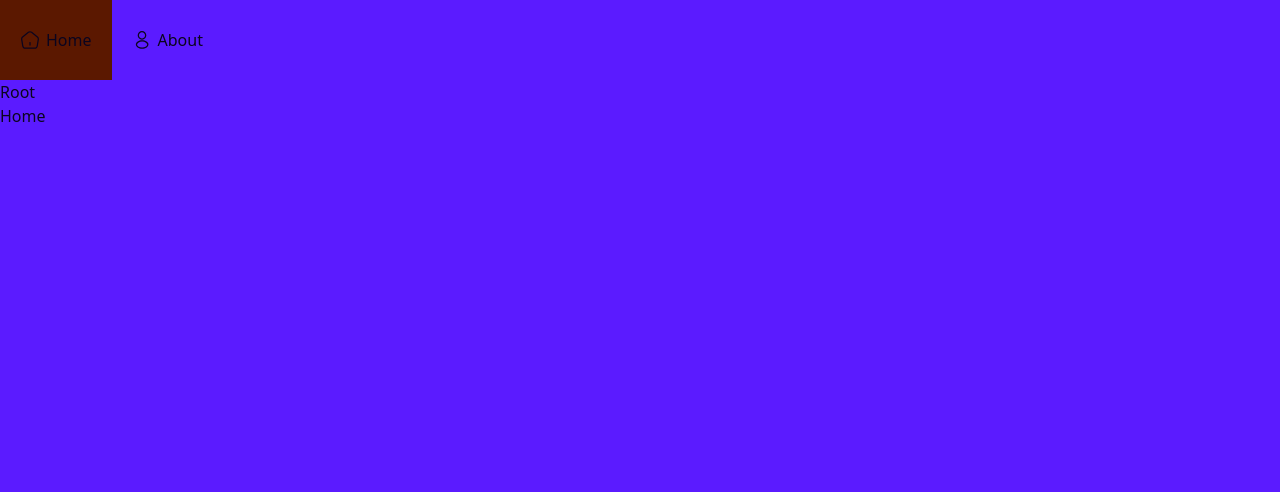
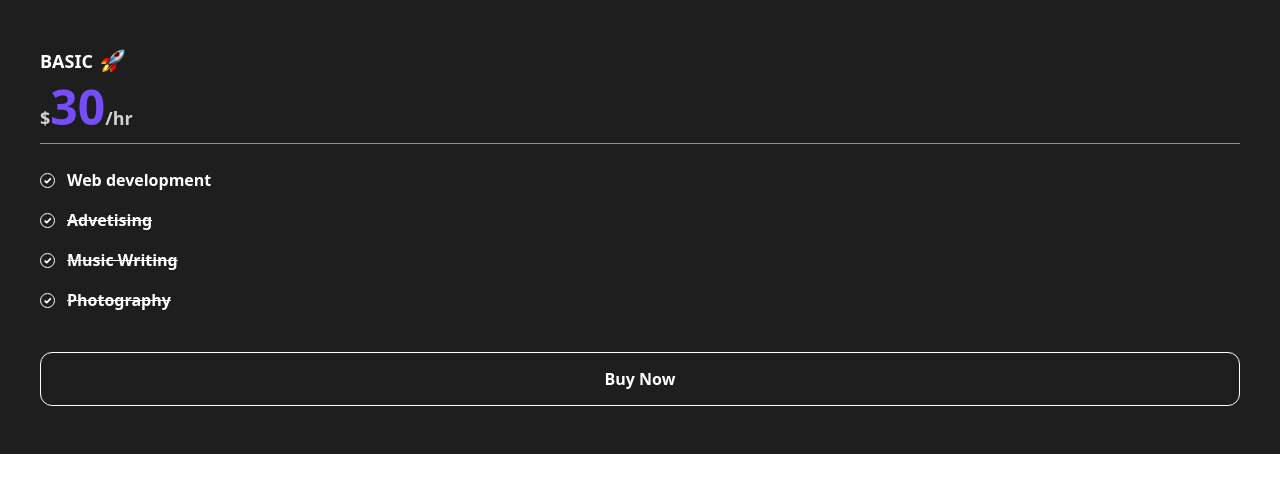
Before and after one commit to vnko1/portfolio, a Next.js app: page / in a window 1280 px wide. Shown: the top 492 px of the page. Built offline with nearby package versions, Linux system fonts and the light colour scheme.

Commit message:
added: Price card

```diff
--- a/src/app/@tabs/about/page.tsx
+++ b/src/app/@sections/about/page.tsx
@@ -1,7 +1,7 @@
 import React from "react";
 
 const About = () => {
-  return <section>About</section>;
+  return null;
 };
 
 export default About;
--- a/src/app/@tabs/page.tsx
+++ b/src/app/@sections/page.tsx
@@ -1,7 +1,7 @@
 import React from "react";
 
 const Home = () => {
-  return <section>Home</section>;
+  return null;
 };
 
 export default Home;
--- a/src/app/default.tsx
+++ b/src/app/default.tsx
@@ -1,7 +1,7 @@
 import React from "react";
 
 const Default = () => {
-  return <section>Root</section>;
+  return null;
 };
 
 export default Default;
--- a/src/app/layout.tsx
+++ b/src/app/layout.tsx
@@ -1,10 +1,8 @@
 import React from "react";
 import type { Metadata } from "next";
-import { Poppins, Bai_Jamjuree, Inter } from "next/font/google";
+import { Inter } from "next/font/google";
+import "@/lib/extensions/string";
 import "@/styles/globals.css";
-import Link from "next/link";
-import { NavLink } from "@/components";
-import { IconsEnum } from "@/types";
 
 const inter = Inter({
   variable: "--font-poppins",
@@ -18,24 +16,20 @@ export const metadata: Metadata = {
   description: "Andrii Valenko portfolio",
 };
 
+export const revalidate = 300;
+
 export default function RootLayout({
   children,
-  tabs,
+  sections,
 }: Readonly<{
   children: React.ReactNode;
-  tabs: React.ReactNode;
+  sections: React.ReactNode;
 }>) {
   return (
     <html lang="en">
       <body className={inter.variable}>
-        <NavLink icon={IconsEnum.Home} href={"/"}>
-          Home
-        </NavLink>
-        <NavLink icon={IconsEnum.Frame} href={"/about"}>
-          About
-        </NavLink>
         <main>
-          {children} {tabs}
+          {children} {sections}
         </main>
       </body>
     </html>
--- a/src/app/page.tsx
+++ b/src/app/page.tsx
@@ -1,5 +1,18 @@
 import { PriceCard } from "@/components";
 
 export default async function Home() {
-  return <section>Root</section>;
+  return (
+    <section>
+      <PriceCard
+        tariff="basic"
+        icon={{ url: "/rocket.png", id: 1, documentId: "ads" }}
+        currency="$"
+        id={1}
+        documentId="asd"
+        amount={30}
+        billing_system={"/hr"}
+        includes={"Web development; -Advetising; -Music Writing; -Photography"}
+      />
+    </section>
+  );
 }
--- a/src/components/base/NavLink/NavLink.tsx
+++ b/src/components/base/NavLink/NavLink.tsx
@@ -1,6 +1,7 @@
 "use client";
 import React from "react";
 import Link, { LinkProps } from "next/link";
+import { usePathname } from "next/navigation";
 
 import { IconsEnum } from "@/types";
 import { Icon } from "@/components";
@@ -21,7 +22,9 @@ const NavLink: React.FC<Props> = ({
   href,
   ...props
 }) => {
+  const pathname = usePathname();
   const { push } = useRouter();
+
   const handleClick = async (
     e: React.MouseEvent<HTMLAnchorElement, MouseEvent>
   ) => {
@@ -33,11 +36,15 @@ const NavLink: React.FC<Props> = ({
     document.body.classList.remove("page-transition");
   };
 
+  const baseClassNames = `inline-flex items-center justify-center gap-0-lg px-2-xs py-3-xs transition-all duration-300 font-normal text-xxs leading-16 text-light-primary dark:text-dark-primary hover:bg-light-secondary focus:bg-light-secondary dark:hover:bg-dark-secondary dark:focus:bg-dark-secondary ${
+    pathname === href ? "bg-light-secondary dark:bg-dark-secondary" : ""
+  } ${classNames}`;
+
   return (
     <Link
       href={href}
       onClick={handleClick}
-      className={`inline-flex items-center justify-center gap-0-lg px-2-xs py-3-xs transition-all duration-300 font-normal text-xxs leading-16 text-light-primary dark:text-dark-primary hover:bg-light-secondary focus:bg-light-secondary dark:hover:bg-dark-secondary dark:focus:bg-dark-secondary ${classNames}`}
+      className={baseClassNames}
       {...props}
     >
       <Icon icon={icon} size={size} />
--- a/src/components/base/PriceCard/PriceCard.tsx
+++ b/src/components/base/PriceCard/PriceCard.tsx
@@ -1,15 +1,74 @@
 import React from "react";
+import Image from "next/image";
+import Link from "next/link";
 
-import { PriceCardType } from "@/types";
+import { IconsEnum, PriceCardType } from "@/types";
+import { Icon } from "@/components";
 
 interface Props extends PriceCardType {
   classNames?: string;
+  alt?: string;
 }
 
-const PriceCard: React.FC<Props> = ({ classNames, tariff }) => {
+const PriceCard: React.FC<Props> = ({
+  classNames,
+  tariff,
+  icon,
+  alt = "tariff icon",
+  currency,
+  amount,
+  billing_system,
+  includes,
+}) => {
   return (
-    <div className={`flex flex-col px-4-xs py-4-xl ${classNames}`}>
-      PriceCard
+    <div
+      className={`flex flex-col px-4-xs py-4-xl bg-light-primary dark:bg-dark-primary ${
+        classNames || ""
+      }`}
+    >
+      <h4 className="flex items-center gap-0-xl mb-1-xs text-xs font-semibold leading-18 text-light-light dark:text-dark-light uppercase">
+        {tariff}
+        {icon && (
+          <Image
+            src={icon.url}
+            alt={alt}
+            width={"0"}
+            height={"0"}
+            className="max-w-2-md w-full"
+          />
+        )}
+      </h4>
+      <p className="font-bold text-xs leading-24 text-light-light/[0.8] dark:text-dark-light/[0.8] after:block after:h-[1px] after:mt-1-sm after:mb-2-md after:bg-light-line dark:after:bg-dark-line">
+        <span>{currency}</span>
+        <span className="text-xl leading-48 text-light-accent-100 dark:text-dark-accent-100">
+          {amount}
+        </span>
+        <span>{billing_system}</span>
+      </p>
+      <ul className="flex flex-col gap-1-lg mb-4-xs">
+        {includes.parseList().map((el, idx) => {
+          const isInactive = el.hasChar();
+          return (
+            <li
+              key={idx}
+              className={`flex items-center gap-1-sm text-xxs font-semibold text-white leading-24 ${
+                isInactive ? "line-through" : ""
+              }`}
+            >
+              <span className="inline-flex justify-center items-center w-[15px] h-[15px] rounded-[50%] border-[1.5px] border-white">
+                <Icon size={8.88} icon={IconsEnum.Check} />
+              </span>
+              {el.replaceChar()}
+            </li>
+          );
+        })}
+      </ul>
+      <Link
+        href={`/contact?tariff=${tariff}`}
+        className="inline-flex justify-center items-center px-4-xs py-1-lg rounded-xl border border-white font-semibold leading-20 text-white transition-colors duration-300 hover:bg-white focus:bg-white hover:text-current focus:text-current"
+      >
+        Buy Now
+      </Link>
     </div>
   );
 };
--- /dev/null
+++ b/src/lib/extensions/string/index.ts
@@ -0,0 +1,18 @@
+interface String {
+  parseList(this: string, delimiter?: string): string[];
+  hasChar(this: string, char?: string): boolean;
+  replaceChar(this: string, char?: string): string;
+}
+
+String.prototype.parseList = function (delimiter = ";") {
+  return this.split(delimiter);
+};
+
+String.prototype.hasChar = function (char = "-") {
+  return this.trim().startsWith(char);
+};
+
+String.prototype.replaceChar = function (char = "-") {
+  if (this.hasChar()) return this.trimStart().replace(char, "");
+  return this.trimStart();
+};
--- a/src/styles/globals.css
+++ b/src/styles/globals.css
@@ -7,11 +7,13 @@
     --color-text: rgba(30, 30, 30, 0.7);
     --color-text-primary: rgba(30, 30, 30, 0.6);
     --color-text-secondary: rgba(17, 17, 17, 0.7);
+    --color-line: rgba(255, 255, 255, 0.5);
     --color-border: rgba(30, 30, 30, 0.2);
 
     --color-dark-text: rgba(255, 255, 255, 0.9);
     --color-dark-text-primary: rgba(255, 255, 255, 0.8);
     --color-dark-text-secondary: rgba(255, 255, 255, 0.6);
+    --color-dark-line: rgba(255, 255, 255, 0.5);
     --color-dark-border: rgba(30, 30, 30, 0.2);
   }
 
@@ -56,9 +58,14 @@
   .page-transition {
     @apply opacity-0 bg-light-primary dark:bg-dark-primary translate-y-10 blur-md;
   }
+
+  .flex-centering {
+    @apply flex justify-center items-center;
+  }
 }
 
 body {
-  @apply transition-all duration-300 ease-in-out  h-screen body font-inter text-light-primary dark:text-dark-primary bg-light-accent-200 dark:bg-dark-accent-200 mix-blend-multiply bg-no-repeat bg-cover;
+  @apply transition-all duration-300 ease-in-out h-screen font-inter body text-light-primary dark:text-dark-primary;
   /* bg-main */
+  /* bg-light-accent-200 dark:bg-dark-accent-200 mix-blend-multiply bg-no-repeat bg-cover */
 }
--- a/src/utils/index.ts
+++ b/src/utils/index.ts
@@ -1 +1,2 @@
 export * from "./functions";
+// export * from "./constants";
--- a/tailwind.config.ts
+++ b/tailwind.config.ts
@@ -19,10 +19,13 @@ export default {
     },
     lineHeight: {
       16: "1rem",
+      18: "1.125rem",
       20: "1.25rem",
+      24: "1.5rem",
       28: "1.75rem",
       32: "2rem",
       36: "2.25rem",
+      48: "3rem",
       82: "5.125rem",
     },
     extend: {
@@ -72,6 +75,7 @@ export default {
           "text-primary": "var(--color-text-primary)",
           "text-secondary": "var(--color-text-secondary)",
           grey: "var(--color-border)",
+          line: "var(--color-line)",
         },
         dark: {
           primary: "#121212",
@@ -83,6 +87,7 @@ export default {
           "text-primary": "var(--color-dark-text-primary)",
           "text-secondary": "var(--color-dark-text-secondary)",
           grey: "var(--color-dark-border)",
+          line: "var(--color-dark-line)",
         },
       },
       dropShadow: {
```
Also changed, not shown: public/glasses.svg (added), public/rocket.png (added), src/utils/constants/index.ts (added).
